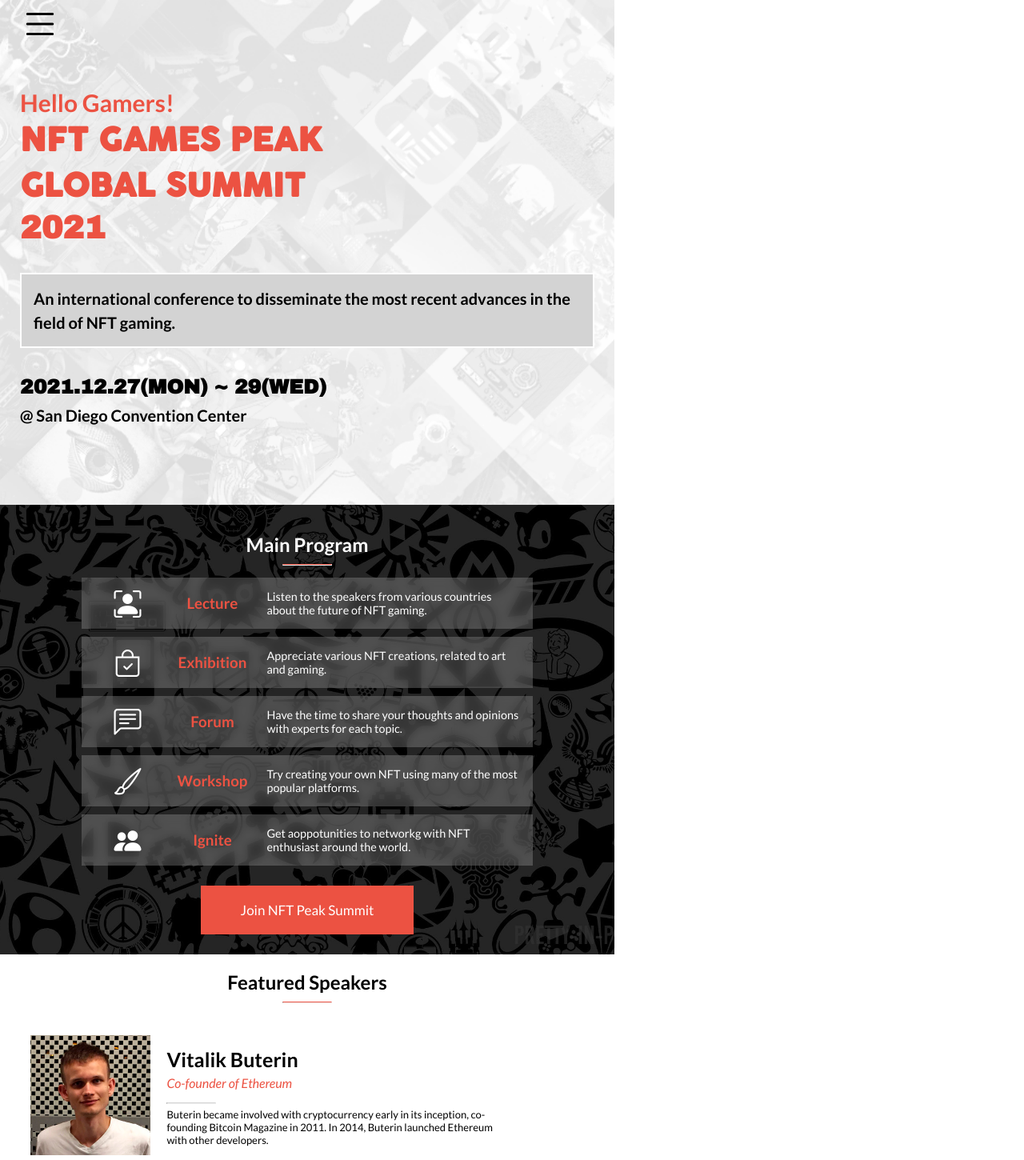
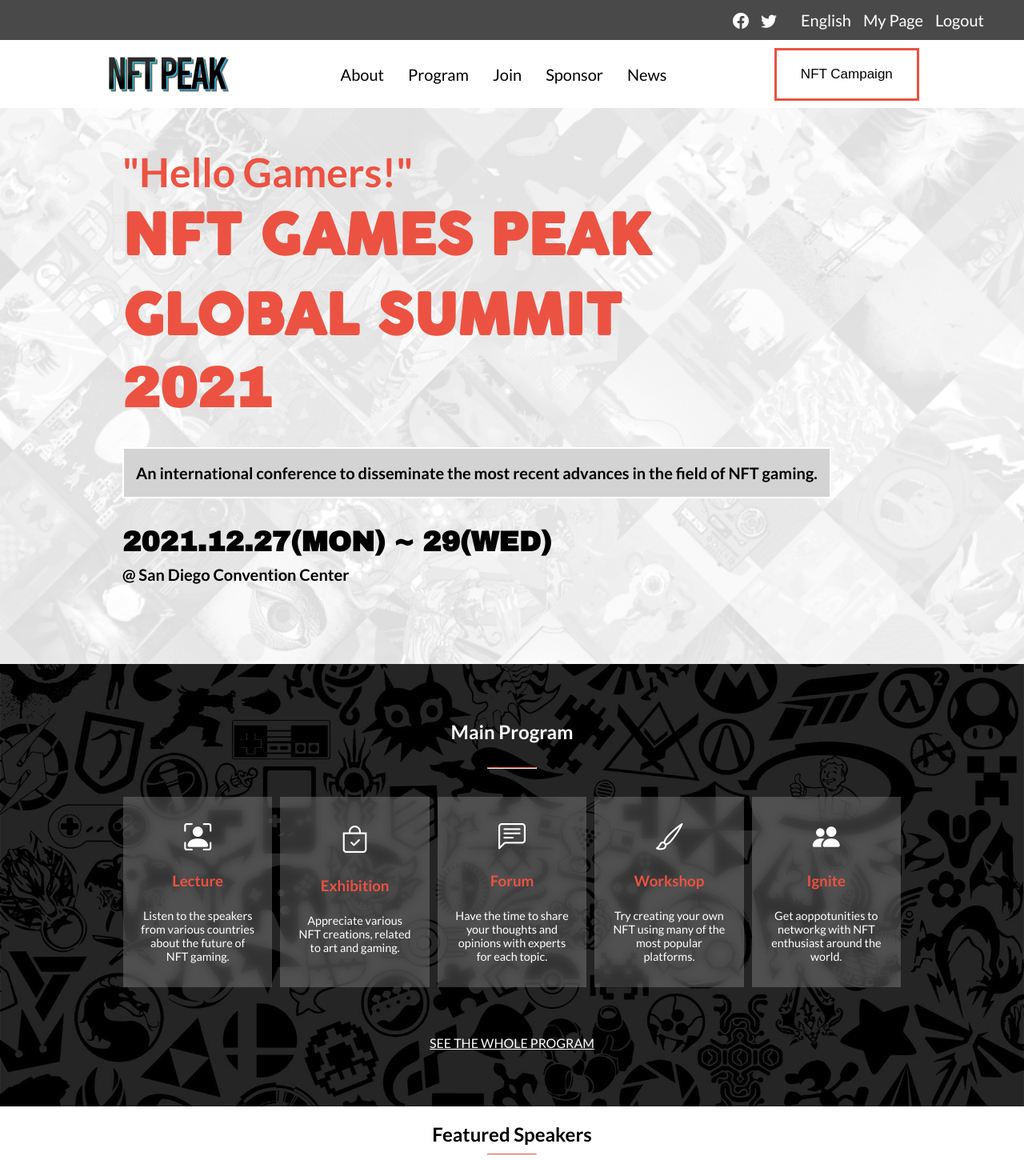
Before and after one commit to orozCoding/NFTPeak, a plain HTML site: page index.html in a window 1280 px wide. Shown: the top 1450 px of the page at 80% size. Drawn offline with nearby package versions, Linux system fonts and the light colour scheme.

Commit message:
Start speakers styling

```diff
--- a/css/desktop.css
+++ b/css/desktop.css
@@ -0,0 +1,208 @@
+@media screen and (min-width: 768px) {
+  body {
+    max-width: none;
+  }
+
+  header {
+    width: 100%;
+  }
+
+  a,
+  a label {
+    cursor: pointer;
+  }
+
+  #nav-bar {
+    display: flex;
+    width: 100%;
+  }
+
+  #black-bar {
+    flex-direction: row;
+    justify-content: end;
+    background-color: rgb(73, 73, 73);
+    width: 100%;
+    padding: 20px;
+    height: 10px;
+    gap: 30px;
+    color: #fff;
+    font-size: 20px;
+  }
+
+  #black-link-list {
+    flex-direction: row;
+    list-style: none;
+    margin-right: 50px;
+    gap: 15px;
+  }
+
+  .social-icons {
+    flex-direction: row;
+    gap: 15px;
+  }
+
+  .social-icons,
+  .black-link {
+    cursor: pointer;
+  }
+
+  #white-bar {
+    flex-direction: row;
+    background-color: #fff;
+    width: 100%;
+    height: 25px;
+    padding: 30px 0 30px 0;
+    justify-content: center;
+  }
+
+  #white-bar-container {
+    flex-direction: row;
+    width: 90%;
+    justify-content: space-around;
+  }
+
+  .white-bar-logo img {
+    max-height: 50px;
+  }
+
+  #white-link-list {
+    flex-direction: row;
+    list-style: none;
+    gap: 30px;
+    font-size: 20px;
+  }
+
+  .white-link:hover {
+    color: #ec5242;
+  }
+
+  #white-bar-button {
+    padding: 20px 30px 20px 30px;
+    background-color: #fff;
+    border: solid #ec5242 3px;
+    cursor: pointer;
+    font-size: 17px;
+  }
+
+  #white-bar-button:hover {
+    color: #fff;
+    background-color: #ec5242;
+  }
+
+  #head,
+  #head-container {
+    width: 100%;
+  }
+
+  #menu-burger {
+    display: none;
+  }
+
+  #head-container {
+    align-items: start;
+    max-width: 80%;
+  }
+
+  #head-title,
+  #head-year {
+    font-size: 70px;
+  }
+
+  #head-subtitle {
+    font-size: 50px;
+  }
+
+  #head-date {
+    font-size: 35px;
+  }
+
+  /* main program desktop */
+
+  #pro-join-btn {
+    display: none;
+  }
+
+  #program-container {
+    margin-top: 70px;
+    gap: 20px;
+    margin-bottom: 70px;
+  }
+
+  #pro-items-container {
+    flex-direction: row;
+  }
+
+  .pro-item-box {
+    flex-direction: column;
+    align-items: center;
+    height: 230px;
+    width: 200px;
+    text-align: center;
+    justify-content: start;
+    padding: 4px;
+  }
+
+  .pro-item-box:hover {
+    border: solid 2px #fff;
+    transform: scale(1.1)
+  }
+
+  .pro-item-icon {
+    max-height: 60px;
+    margin-top: 20px;
+  }
+
+  .pro-item-title {
+    max-height: 60px;
+    min-height: 60px;
+    justify-self: center;
+    width: auto;
+  }
+
+  .pro-item-icon,
+  .pro-item-title {
+    justify-content: center;
+  }
+
+
+  .pro-item-info {
+    justify-content: start;
+    margin: 0;
+    width: 80%;
+    text-align: center;
+    padding: 5px;
+  }
+
+  #pro-link {
+    display: block;
+    margin-top: 40px;
+    text-decoration: underline;
+  }
+
+  /* featured speakers */
+
+  #sp-items-container {
+    width: 95%;
+    flex-direction: row;
+    flex-wrap: wrap;
+  }
+
+  .sp-box {
+    max-width: 45%;
+  }
+
+  .sp-box-info-title {
+    font-size: 20px;
+  }
+
+  .sp-box-info-job {
+    font-size: 15px;
+  }
+
+  .sp-box-info-extra {
+    font-size: 12px;
+    width: 100%;
+  }
+
+
+}
--- a/css/styles.css
+++ b/css/styles.css
@@ -11,13 +11,11 @@
 a:link {
   text-decoration: inherit;
   color: inherit;
-  cursor: auto;
 }
 
 a:visited {
   text-decoration: inherit;
   color: inherit;
-  cursor: auto;
 }
 
 .d-flex {
@@ -30,6 +28,10 @@ a:visited {
   display: none;
 }
 
+.pointer {
+  cursor: pointer;
+}
+
 /* Temp limitation */
 
 body {
@@ -37,7 +39,7 @@ body {
   display: flex;
   flex-direction: column;
   align-items: center;
-  font-family: Lato, sans-serif;
+  font-family: 'Lato', sans-serif;
   background-color: #fff;
 }
 
@@ -48,12 +50,8 @@ body {
   transition: all 1.5s ease;
 }
 
-#menu-mobile .unactive {
-  top: -100%;
-}
-
-#menu-mobile .active {
-  top: 0;
+#nav-bar {
+  display: none;
 }
 
 #head {
@@ -121,6 +119,12 @@ body {
   font-size: 20px;
   margin-top: 10px;
   margin-bottom: 100px;
+}
+
+/* main program */
+
+#pro-link {
+  display: none;
 }
 
 #program {
@@ -195,7 +199,7 @@ body {
   background-color: #ec5242;
   color: #fff;
   border: none;
-  font-family: Lato, sans-serif;
+  font-family: 'Lato', sans-serif;
   font-size: 17px;
 }
 
--- a/index.html
+++ b/index.html
@@ -7,20 +7,45 @@
   <title>NFT Peak - International Summit</title>
   <link rel="stylesheet" href="https://cdn.jsdelivr.net/npm/bootstrap-icons@1.7.2/font/bootstrap-icons.css">
   <link rel="stylesheet" href="css/styles.css">
+  <link rel="stylesheet" href="css/desktop.css">
 </head>
 <body>
 
   <header class="d-flex">
-    <nav id="menu-mobile" class="off d-flex">
-      <a href="" class="mobile-menu-btn">Home</a>
-      <a href="" class="mobile-menu-btn">About</a>
+    <nav id="nav-bar" class="d-flex">
+      <div id="black-bar" class="d-flex">
+        <div class="social-icons d-flex">
+          <div id="fb-icon"><i class="bi bi-facebook"></i></div>
+          <div id="tw-icon"><i class="bi bi-twitter"></i></div>
+        </div>
+        <ul id="black-link-list" class="d-flex">
+          <li class="black-link">English</li>
+          <li class="black-link">My Page</li>
+          <li class="black-link">Logout</li>
+        </ul>
+      </div>
+      <div id="white-bar" class="d-flex">
+        <div id="white-bar-container" class="d-flex">
+          <div class="white-bar-logo d-flex">
+            <img href="index.html" src="img/logo/logo.png" alt="NFT Peak Logo" class="pointer">
+          </div>
+          <ul id="white-link-list" class="d-flex">
+            <li class="white-link"><a class="pointer" href="about.html">About</a></li>
+            <li class="white-link pointer"><a href="">Program</a></li>
+            <li class="white-link pointer"><a href="">Join</a></li>
+            <li class="white-link pointer"><a href="">Sponsor</a></li>
+            <li class="white-link pointer"><a href="">News</a></li>
+          </ul>
+          <button type="button" id="white-bar-button">NFT Campaign</button>
+        </div>
+      </div>
     </nav>
   </header>
 
   <section id="head" class="d-flex">
     <div id="head-container" class="d-flex">
       <div id="menu-burger" class="menu-burger"><i class="bi bi-list" id="menuclick"></i></div>
-      <h3 id="head-subtitle">Hello Gamers!</h3>
+      <h3 id="head-subtitle">"Hello Gamers!"</h3>
       <h1 id="head-title">NFT GAMES PEAK<br>GLOBAL SUMMIT</h1>
       <h2 id="head-year">2021</h2>
       <h4 id="head-subinfo">An international conference to disseminate the most recent advances in the field of NFT gaming.</h4>
@@ -34,34 +59,34 @@
       <h2 id="pro-title">Main Program</h2>
       <hr class="divisor">
       <div id="pro-items-container" class="d-flex">
-        <div class="pro-item-box d-flex">
-          <div class="pro-item-icon"><i class="bi bi-person-bounding-box"></i></div>
-          <h3 class="pro-item-title">Lecture</h3>
-          <p class="pro-item-info">Listen to the speakers from various countries about the future of NFT gaming.</p>
+        <div class="pro-item-box d-flex pointer pointer">
+          <div class="pro-item-icon d-flex"><i class="bi bi-person-bounding-box"></i></div>
+          <div class="pro-item-title d-flex"><h3>Lecture</h3></div>
+          <p class="pro-item-info d-flex d-flex">Listen to the speakers from various countries about the future of NFT gaming.</p>
         </div>
-        <div class="pro-item-box d-flex">
-          <div class="pro-item-icon"><i class="bi bi-bag-check"></i></div>
-          <h3 class="pro-item-title">Exhibition</h3>
-          <p class="pro-item-info">Appreciate various NFT creations, related to art and gaming.</p>
+        <div class="pro-item-box d-flex pointer">
+          <div class="pro-item-icon d-flex"><i class="bi bi-bag-check"></i></div>
+          <div class="pro-item-title d-flex"><h3>Exhibition</h3></div>
+          <p class="pro-item-info d-flex">Appreciate various NFT creations, related to art and gaming.</p>
         </div>
-        <div class="pro-item-box d-flex">
-          <div class="pro-item-icon"><i class="bi bi-chat-left-text"></i></div>
-          <h3 class="pro-item-title">Forum</h3>
-          <p class="pro-item-info">Have the time to share your thoughts and opinions with experts for each topic.</p>
+        <div class="pro-item-box d-flex pointer">
+          <div class="pro-item-icon d-flex"><i class="bi bi-chat-left-text"></i></div>
+          <div class="pro-item-title d-flex"><h3>Forum</h3></div>
+          <p class="pro-item-info d-flex">Have the time to share your thoughts and opinions with experts for each topic.</p>
         </div>
-        <div class="pro-item-box d-flex">
-          <div class="pro-item-icon"><i class="bi bi-brush"></i></div>
-          <h3 class="pro-item-title">Workshop</h3>
-          <p class="pro-item-info">Try creating your own NFT using many of the most popular platforms.</p>
+        <div class="pro-item-box d-flex pointer">
+          <div class="pro-item-icon d-flex"><i class="bi bi-brush"></i></div>
+          <div class="pro-item-title d-flex"><h3>Workshop</h3></div>
+          <p class="pro-item-info d-flex">Try creating your own NFT using many of the most popular platforms.</p>
         </div>
-        <div class="pro-item-box d-flex">
-          <div class="pro-item-icon"><i class="bi bi-people-fill"></i></div>
-          <h3 class="pro-item-title">Ignite</h3>
-          <p class="pro-item-info">Get aoppotunities to networkg with NFT enthusiast around the world.</p>
+        <div class="pro-item-box d-flex pointer">
+          <div class="pro-item-icon d-flex"><i class="bi bi-people-fill"></i></div>
+          <div class="pro-item-title d-flex"><h3>Ignite</h3></div>
+          <p class="pro-item-info d-flex">Get aoppotunities to networkg with NFT enthusiast around the world.</p>
         </div>
 
       </div>
-      <a href="#" id="pro-link" class="d-off">SEE THE WHOLE PROGRAM</a>
+      <a href="#" id="pro-link" class="pointer">SEE THE WHOLE PROGRAM</a>
       <button type="button" id="pro-join-btn">Join NFT Peak Summit</button>
     </div>
   </section>
```
